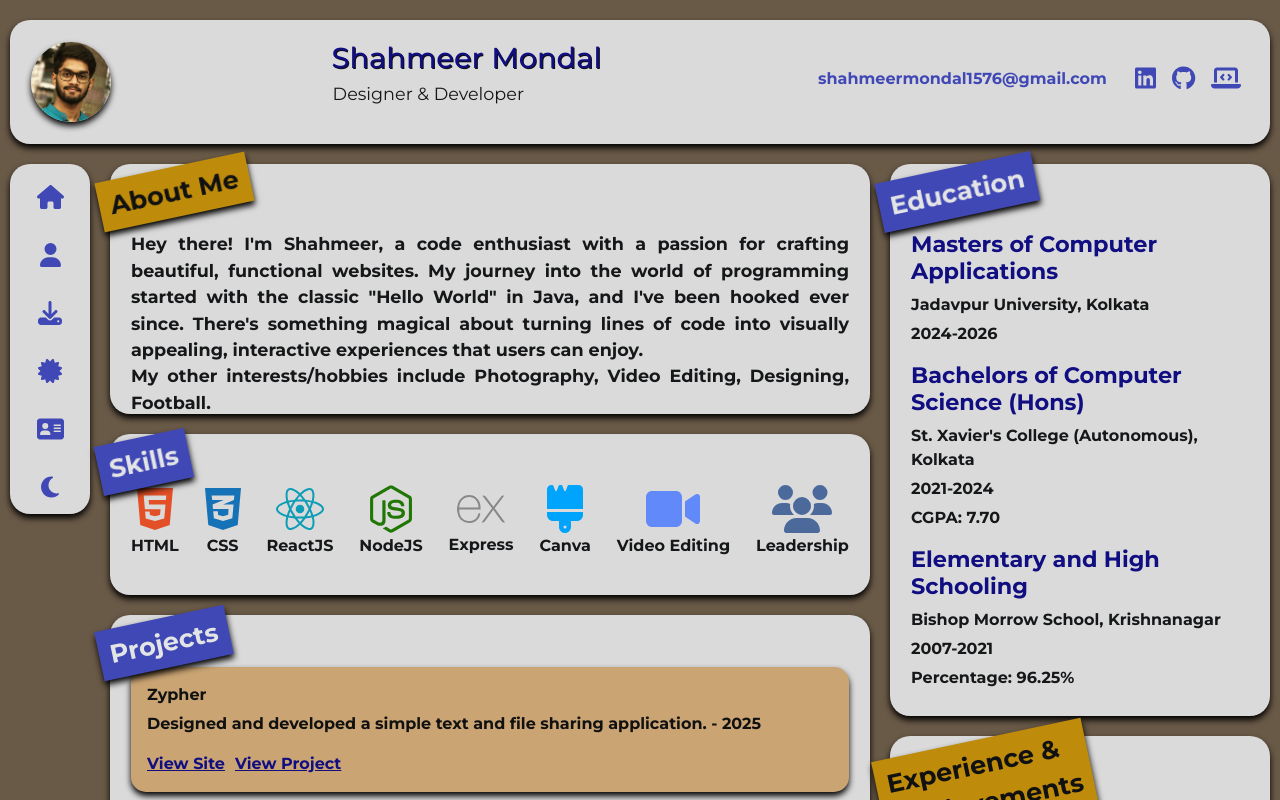
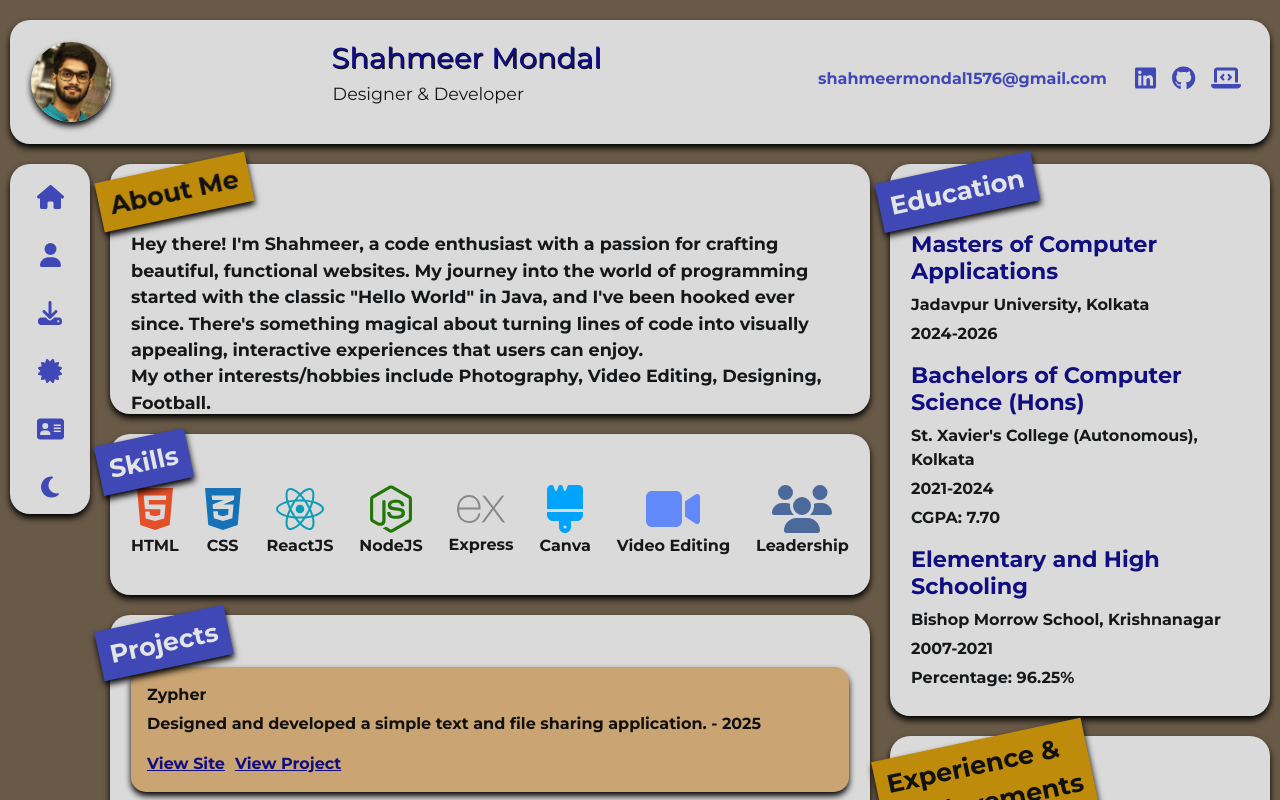
Before and after one commit to Shahmeer24/msam, a React (Vite) app: page / in a window 1280 px wide. Shown: the top 800 px of the page. Built offline with nearby package versions, Linux system fonts and the light colour scheme; a web font is replaced by a local one.

Commit message:
Update totalStyling.module.css

```diff
--- a/src/totalStyling.module.css
+++ b/src/totalStyling.module.css
@@ -247,7 +247,7 @@ button {
     height: 250px;
     font-size: 1.1rem;
     /*overflow: hidden;*/
-    position: relative;
+    /*position: relative;*/
 }
 
 .aboutMeContent {
@@ -262,7 +262,6 @@ button {
     padding-bottom: 1rem;
     word-break: break-word;
     overflow-wrap: break-word;
-    text-align: justify;
     white-space: pre-line;
     max-width: 100%;
     box-sizing: border-box;
```
